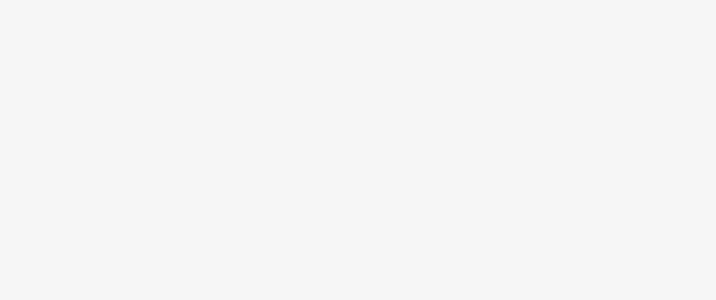
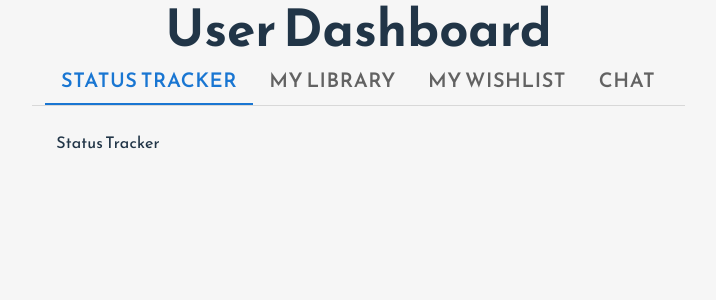
Before and after one commit to dalpiad/Books2Borrow, a React (Vite) app: page /SimpleUserDashboard in a window 1280 px wide. Before the commit this address had no page. Shown: the top 300 px of the page, without its empty margins (403-1119 px from the left). Built offline with nearby package versions, Linux system fonts and the light colour scheme.

Commit message:
Added SimpleDashboard

```diff
--- a/package.json
+++ b/package.json
@@ -13,7 +13,7 @@
     "@emotion/react": "^11.11.4",
     "@emotion/styled": "^11.11.0",
     "@mui/icons-material": "^5.15.14",
-    "@mui/material": "^5.15.14",
+    "@mui/material": "^5.15.15",
     "bootstrap": "^5.3.3",
     "react": "^18.2.0",
     "react-dom": "^18.2.0",
--- a/src/App.jsx
+++ b/src/App.jsx
@@ -2,6 +2,7 @@ import './App.css'
 import Home from './components/Home'
 import AddBook from './components/AddBook'
 import BookView from './components/BookView'
+import SimpleUserDashboard from './components/SimpleUserDashboard'
 import {
   BrowserRouter as Router,
   Routes,
@@ -19,6 +20,7 @@ export default function App() {
           <Route exact path="/" element={<Home />} />
           <Route exact path="AddBook" element={<AddBook />} />
           <Route exact path="BookDetails/:id" element={<BookView />} />
+          <Route exact path="SimpleUserDashboard" element={<SimpleUserDashboard />} />
         </Routes>
         </div>
       </Router>
--- a/src/components/Navigation.jsx
+++ b/src/components/Navigation.jsx
@@ -15,7 +15,7 @@ import InfoIcon from "@mui/icons-material/Info";
 import CommentRoundedIcon from "@mui/icons-material/CommentRounded";
 import PhoneRoundedIcon from "@mui/icons-material/PhoneRounded";
 import AppRegistrationIcon from '@mui/icons-material/AppRegistration';
-import { BiSolidCategoryAlt } from "react-icons/bi";
+import AccountBoxIcon from '@mui/icons-material/AccountBox';
 import { BiSolidBookAdd } from "react-icons/bi";
 
 const Navigation = () => {
@@ -41,6 +41,10 @@ const Navigation = () => {
             text: "AddBook",
             icon: <BiSolidBookAdd />,
           },
+          {
+            text: "Profile",
+            icon: <AccountBoxIcon />,
+          },
   ];
   return (
     <nav>
@@ -53,6 +57,7 @@ const Navigation = () => {
         <a href="">Register</a>
         <a href="">Contact</a>
         <a href="AddBook">AddBook</a>
+        <a href="SimpleUserDashboard">Profile</a>
         <button className="primary-button">Login</button>
       </div>
 
--- /dev/null
+++ b/src/components/SimpleUserDashboard.jsx
@@ -0,0 +1,91 @@
+import { React, useState } from 'react';
+import PropTypes from 'prop-types';
+import Tabs from '@mui/material/Tabs';
+import Tab from '@mui/material/Tab';
+import Typography from '@mui/material/Typography';
+import Box from '@mui/material/Box';
+
+
+function CustomTabPanel(props) {
+    const { children, value, index, ...other } = props;
+
+    return (
+      <div
+        role="tabpanel"
+        hidden={value !== index}
+        id={`simple-tabpanel-${index}`}
+        aria-labelledby={`simple-tab-${index}`}
+        {...other}
+      >
+        {value === index && (
+          <Box sx={{ p: 3 }}>
+            <Typography >{children}</Typography>
+          </Box>
+        )}
+      </div>
+    );
+  }
+
+  CustomTabPanel.propTypes = {
+    children: PropTypes.node,
+    index: PropTypes.number.isRequired,
+    value: PropTypes.number.isRequired,
+  };
+
+  function a11yProps(index) {
+    return {
+      id: `simple-tab-${index}`,
+      'aria-controls': `simple-tabpanel-${index}`,
+    };
+  }
+
+
+
+
+const SimpleUserDashboard = () => {
+  const [value, setValue] = useState(0);
+
+  const handleChange = (event, newValue) => {
+    setValue(newValue);
+  };
+
+  return (
+
+    <div
+            style={{
+                marginLeft: "40%",
+            }}
+        >
+            <h1 style={{textAlign: "center"}}>User Dashboard</h1>
+            <Box sx={{ borderBottom: 1, borderColor: 'divider' } }>
+                <Tabs value={value} onChange={handleChange} aria-label="Not sure what this labels" centered  >
+                    <Tab sx={{fontSize: '1.25rem'}} label="Status Tracker" {...a11yProps(0)} />
+                    <Tab sx={{fontSize: '1.25rem'}} label="My Library" {...a11yProps(1)} />
+                    <Tab sx={{fontSize: '1.25rem'}} label="My WishList" {...a11yProps(2)} />
+                    <Tab sx={{fontSize: '1.25rem'}} label="Chat" {...a11yProps(3)} />
+                </Tabs>
+            </Box>
+            <CustomTabPanel value={value} index={0}>
+                Status Tracker
+            </CustomTabPanel>
+            <CustomTabPanel value={value} index={1}>
+                My Library
+            </CustomTabPanel>
+            <CustomTabPanel value={value} index={2}>
+                My WishList
+            </CustomTabPanel>
+            <CustomTabPanel value={value} index={3}>
+                Chat
+            </CustomTabPanel>
+        </div>
+    )
+
+    // <div>
+    //   <Navigation />
+    //     <br/>
+    //   <ApiSearch />
+
+    // </div>
+}
+
+export default SimpleUserDashboard
```
Also changed, not shown: 1 other file (tests, documents, lock files or other folders).
